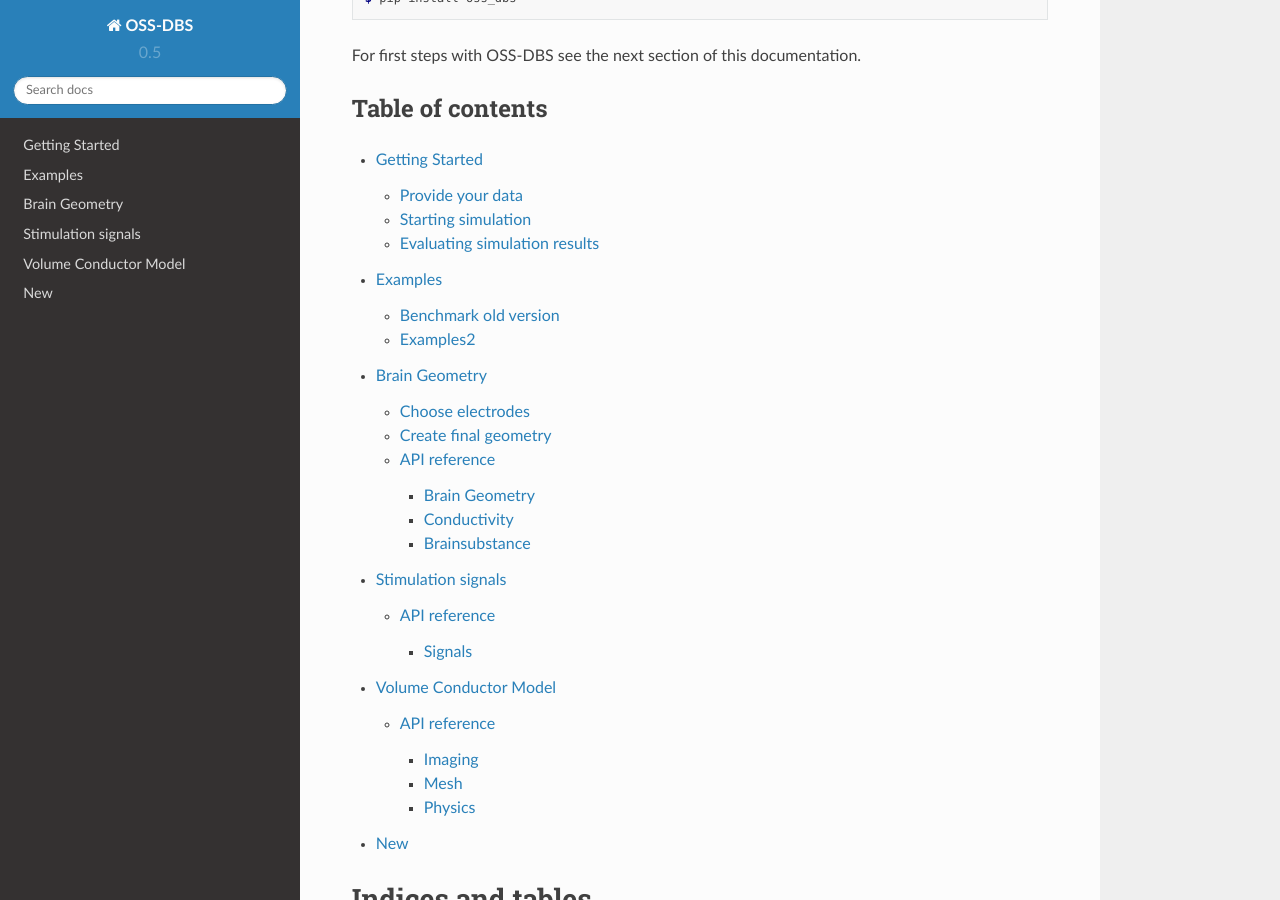
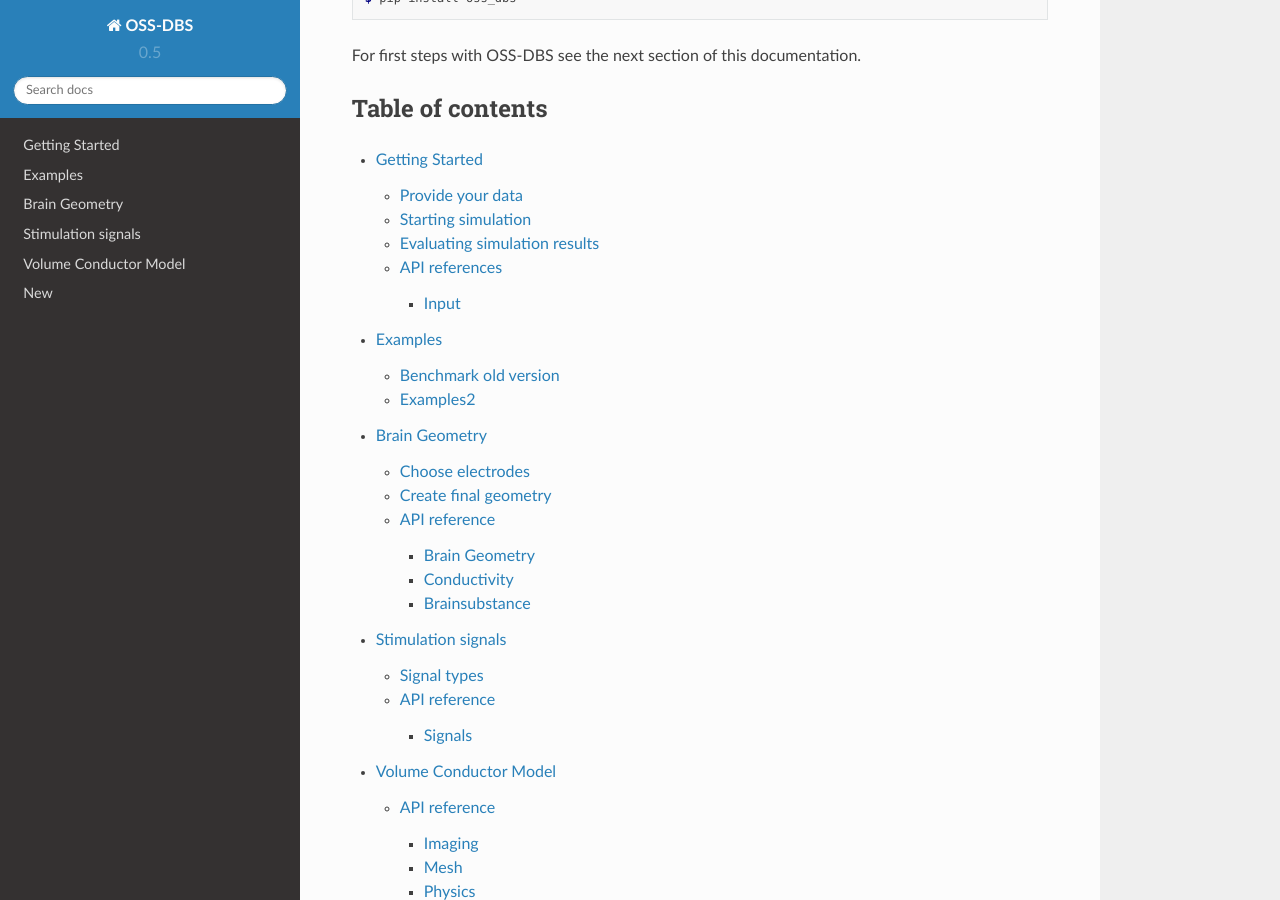
Before and after one commit to SFB-ELAINE/OSS-DBSv2, a Sphinx documentation site: the page built from docs/index.rst, in a window 1280 px wide and 900 px high, scrolled down 900 px. Built offline with Sphinx 7.4.7 and the Read the Docs theme 2.0.0, drawn with Linux system fonts in a browser that asks for light colours.

Commit message:
small changes
Former-commit-id: b45a73e9f9cdbab3748321b98281399fe648fdfa

```diff
--- a/docs/brain_geometry.rst
+++ b/docs/brain_geometry.rst
@@ -15,6 +15,7 @@ API reference
 
 The following contains the API references to the submoduls for the
 Brain Geometry and the Conductivity.
+
 
 Brain Geometry
 ^^^^^^^^^^^^^^
--- a/docs/signals.rst
+++ b/docs/signals.rst
@@ -3,6 +3,11 @@ Stimulation signals
 
 .. note::
     Under construction
+
+Signal types
+------------
+There a different types of singals.
+For more details of the rectengular pulse see API references.
 
 API reference
 --------------
--- a/docs/start.rst
+++ b/docs/start.rst
@@ -28,3 +28,14 @@ Evaluating simulation results
 
 The data from your simulation run will be stored inside the project folder
 labeled as results.
+
+API references
+--------------
+
+Input
+^^^^^^^
+
+.. automodule:: ossdbs.input
+    :members:
+    :undoc-members:
+    :show-inheritance:
```
